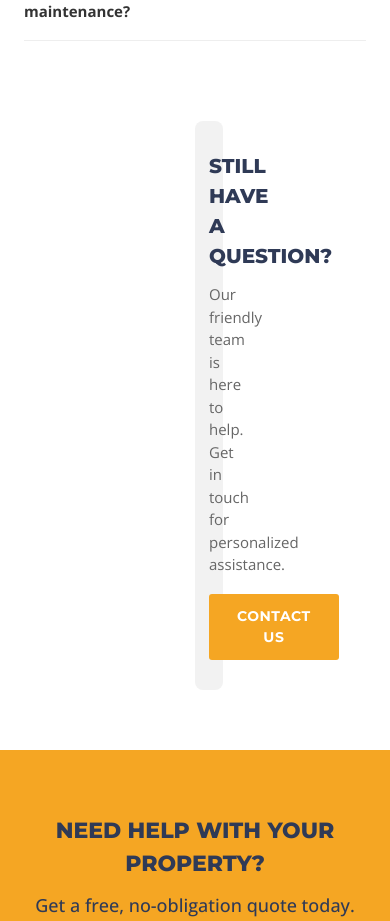
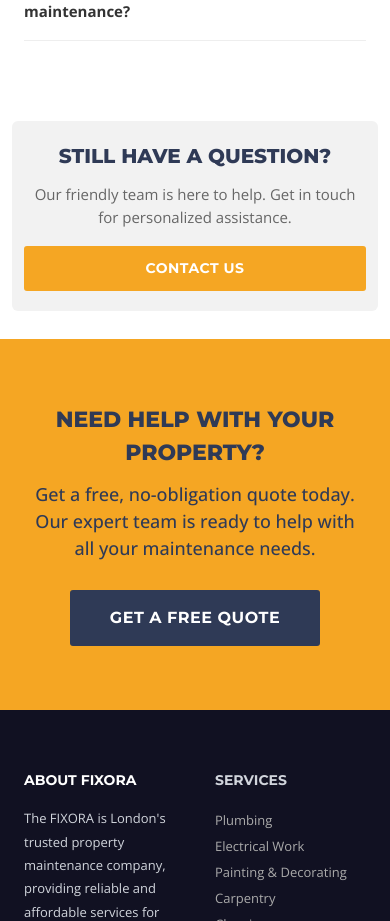
Before and after one commit to muhibnadeem/Fixora, a Next.js app: page / in a window 390 px wide. Shown: the part 8546-9467 px from the top of the page. Built offline with nearby package versions, Linux system fonts and the light colour scheme.

Commit message:
made the new section responsive

```diff
--- a/src/app/page.tsx
+++ b/src/app/page.tsx
@@ -328,6 +328,10 @@ export default function FinestPropertyServices() {
         .live-option.facebook { background: #1877F2; }
         .live-option:hover { transform: translateY(-3px); }
         .live-option-label { font-size: 12px; margin-left: 8px; color: #fff; font-weight: 700; }
+        .still-question-section { padding: 30px 24px; margin: 0 auto 60px; border-radius: 8px; background: #F2F2F2; max-width: 1100px; }
+        .still-question-section h3 { margin: 0 0 10px; }
+        .still-question-section p { margin: 0 0 18px; }
+        .still-question-section .contact-cta { display: inline-block; }
 
         .yellow-bar { background: #f5a623; color: #fff; }
 
@@ -405,6 +409,8 @@ export default function FinestPropertyServices() {
           .area-list { grid-template-columns: repeat(2, minmax(0, 1fr)); row-gap: 13px; }
           .area-cta { padding: 30px 18px; }
           .area-cta-button { min-width: 0; width: 100%; }
+          .still-question-section { padding: 20px 12px; margin: 0 12px 28px; border-radius: 6px; }
+          .still-question-section .contact-cta { width: 100%; box-sizing: border-box; }
           .faq-question { gap: 16px; align-items: flex-start; }
           .faq-answer { padding-left: 0; padding-right: 0; }
           .why-title { white-space: normal !important; width: auto !important; }
@@ -749,11 +755,11 @@ export default function FinestPropertyServices() {
       </section>
 
       {/* ─── STILL HAVE A QUESTION ─── */}
-      <section style={{ padding: "30px 14px", marginLeft:195,marginRight:195, marginBottom: 60, borderRadius: 8, background: "#F2F2F2" }}>
-        <div style={{ maxWidth: 800, margin: "0 auto", textAlign: "center" }}>
+      <section className="still-question-section">
+        <div style={{ maxWidth: 900, margin: "0 auto", textAlign: "center" }}>
           <h3 style={{ fontFamily: "'Montserrat', sans-serif", fontSize: 20, fontWeight: 800, color: "#2F3A56", marginBottom: 12 }}>STILL HAVE A QUESTION?</h3>
           <p style={{ color: "#666", fontSize: 15, marginBottom: 18 }}>Our friendly team is here to help. Get in touch for personalized assistance.</p>
-          <a href="#contact" className="btn-primary" style={{ display: "inline-block", padding: "12px 28px", textDecoration: "none" }}>Contact Us</a>
+          <a href="#contact" className="btn-primary contact-cta" style={{ display: "inline-block", padding: "12px 28px", textDecoration: "none" }}>Contact Us</a>
         </div>
       </section>
 
```
